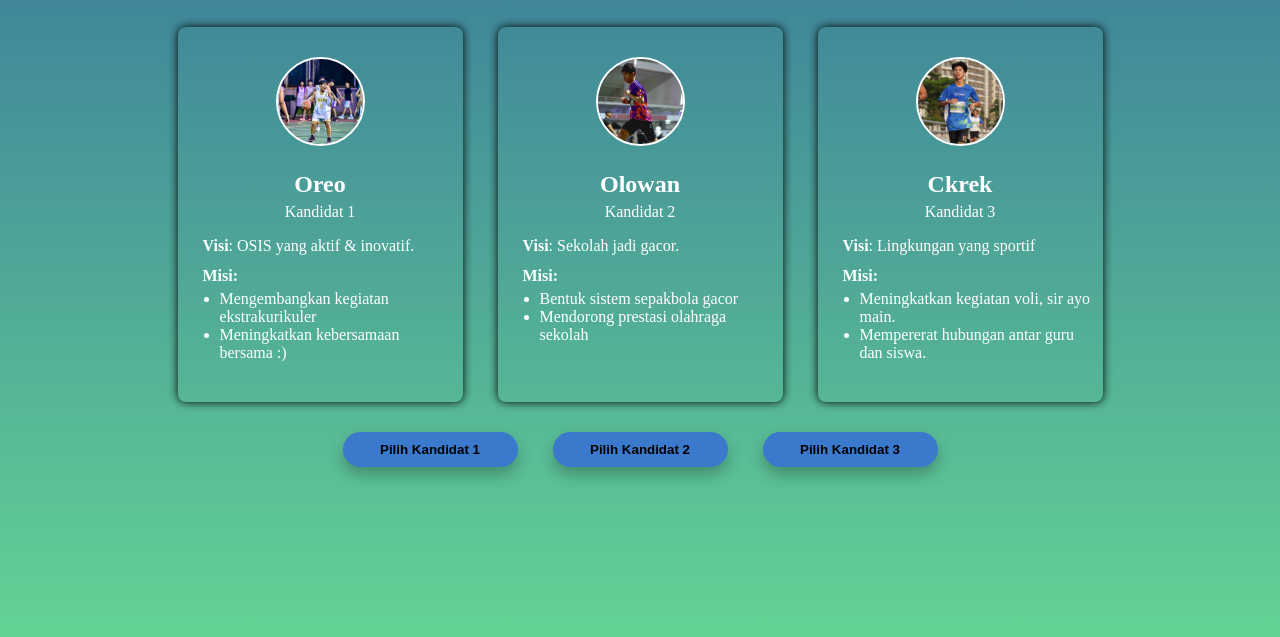
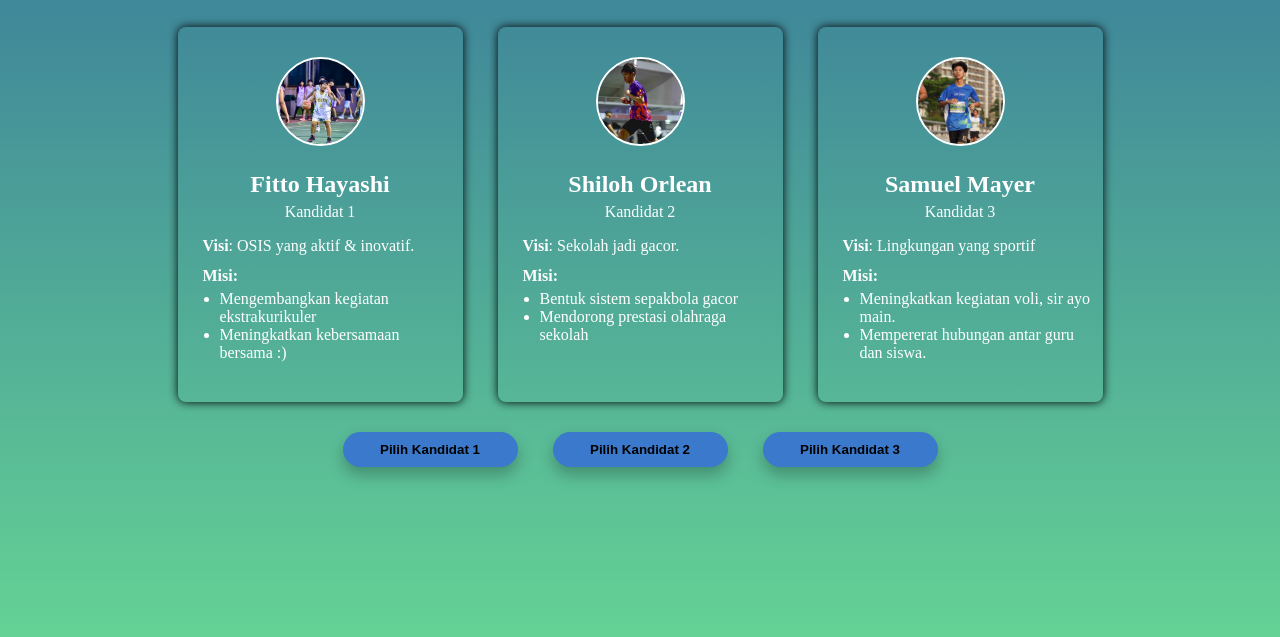
Before and after one commit to Noriko3-9012/AOP-DT-Samuel_Glenn_Mayer, a plain HTML site: page ASOIDBAUDIOASBDOSAKLDOBUASIHODAS/saipuuGIDVYUYAVSHOIHDUYIGASHIDGYUCTSDGYTUASFGDUOASKD/index2.html in a window 1280 px wide. Shown: the part 179-816 px from the top of the page. Drawn offline with Linux system fonts and the light colour scheme.

Commit message:
311
213123

```diff
--- a/ASOIDBAUDIOASBDOSAKLDOBUASIHODAS/saipuuGIDVYUYAVSHOIHDUYIGASHIDGYUCTSDGYTUASFGDUOASKD/index2.html
+++ b/ASOIDBAUDIOASBDOSAKLDOBUASIHODAS/saipuuGIDVYUYAVSHOIHDUYIGASHIDGYUCTSDGYTUASFGDUOASKD/index2.html
@@ -17,7 +17,7 @@
                 <div class="penyatuboss2">
              <div class="Batasankulaut2pointo">
                 <img src="FotoKaisar.png" class="imgorangorangosismybro">
-                <h2 class="Kolorku1">Oreo</h2>
+                <h2 class="Kolorku1">Fitto Hayashi</h2>
                 <p class="kolor1ksas">Kandidat 1</p>
                 <p class="kolor1ksas3"><b>Visi</b>: OSIS yang aktif & inovatif.</p>
                 <p class="kolor1ksas4">Misi:</p>
@@ -28,7 +28,7 @@
                 </div>
             <div class="Batasankulaut2pointo">
                 <img src="FotoSor.webp" class="imgorangorangosismybro1">
-                <h2 class="Kolorku1">Olowan</h2>
+                <h2 class="Kolorku1">Shiloh Orlean</h2>
                 <p class="kolor1ksas">Kandidat 2</p>
                 <p class="kolor1ksas3"><b>Visi</b>: Sekolah jadi gacor.</p>
                 <p class="kolor1ksas4">Misi:</p>
@@ -39,7 +39,7 @@
                 </div>
             <div class="Batasankulaut2pointo">
                 <img src="FotoSon.jpg" class="imgorangorangosismybro1">
-                <h2 class="Kolorku1">Ckrek</h2>
+                <h2 class="Kolorku1">Samuel Mayer</h2>
                 <p class="kolor1ksas">Kandidat 3</p>
                <p class="kolor1ksas3"><b>Visi</b>: Lingkungan yang sportif</p>
                 <p class="kolor1ksas4">Misi:</p>
```
